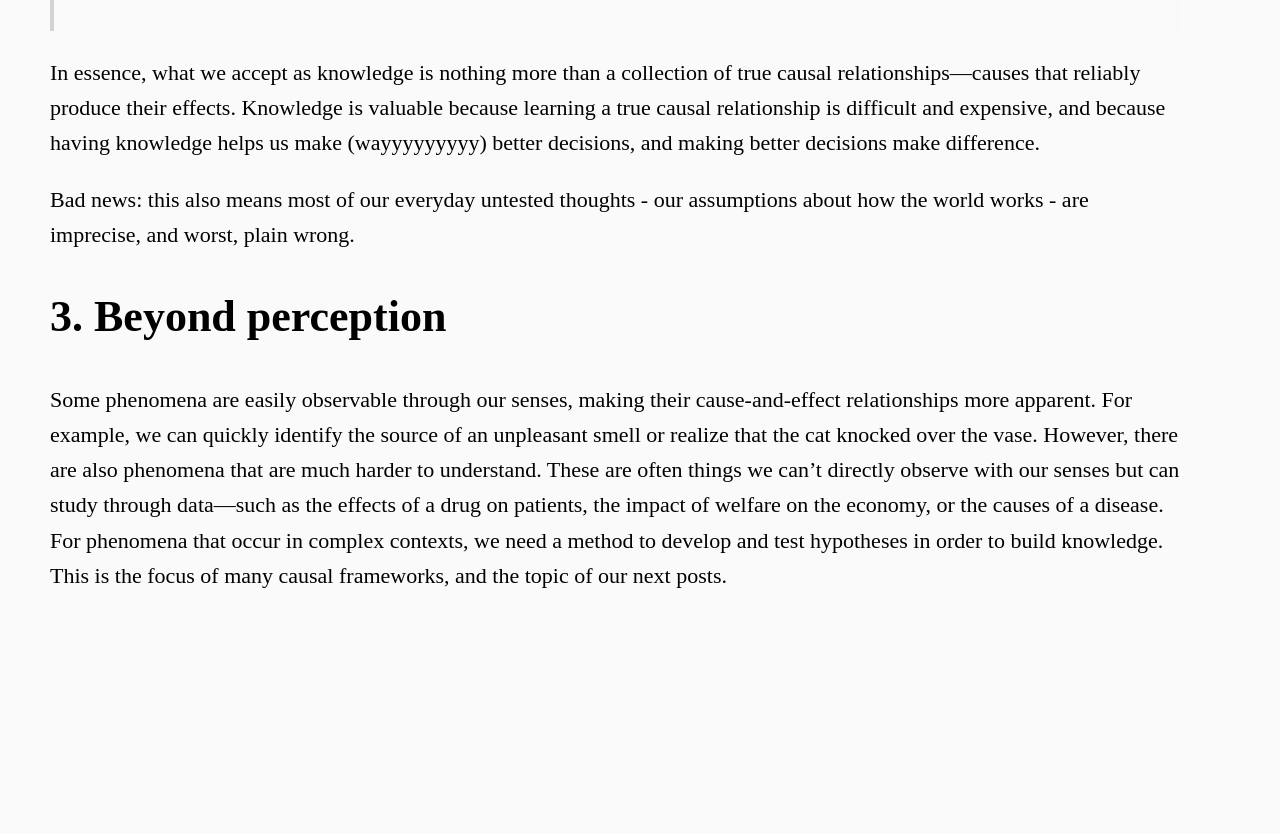
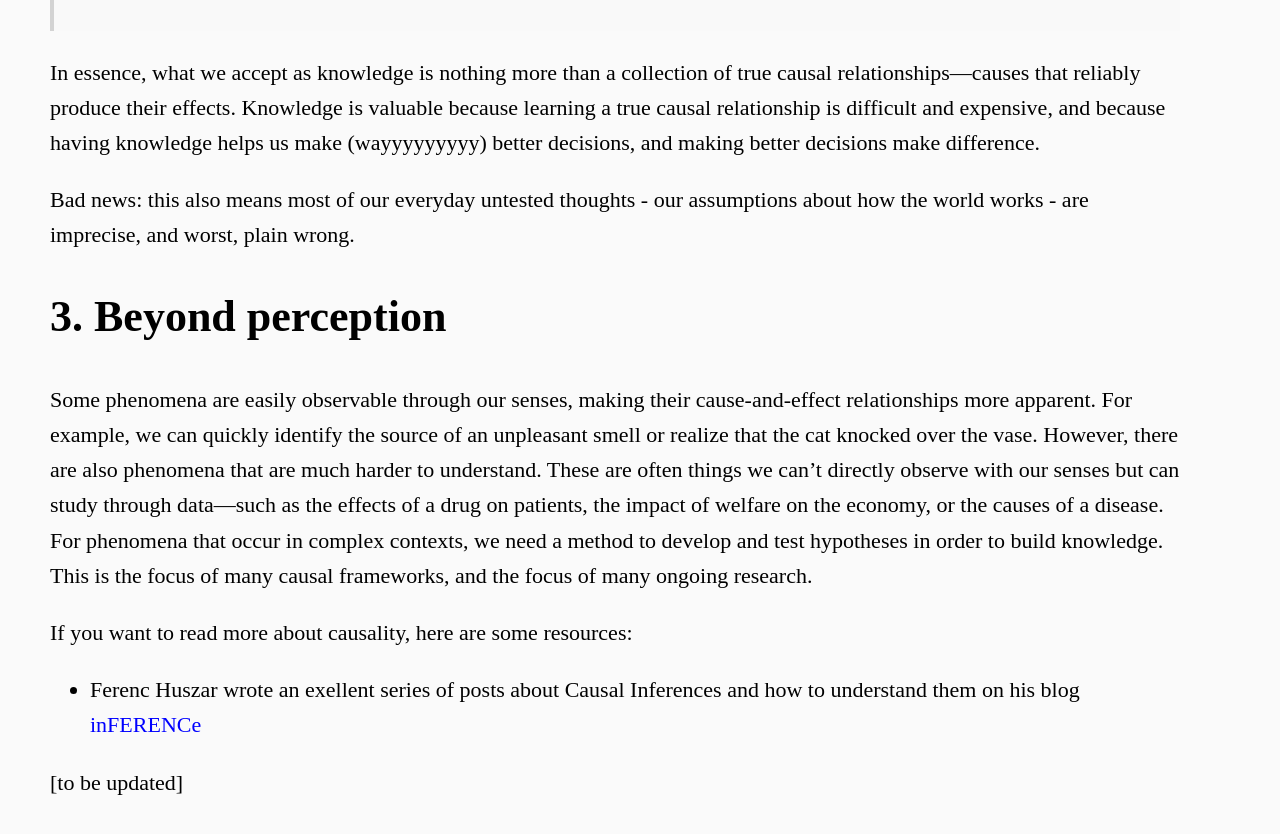
Before and after one commit to amezaikupan/blog, a Jekyll site: the page built from _posts/2025-09-23-causality-01.md, in a window 1280 px wide and 900 px high, scrolled down 972 px. Shown: the top 834 px of the window. Built offline with Jekyll 4.4.1, drawn with Linux system fonts in a browser that asks for light colours; before the commit the page ends 1665 px from its top, so only the background shows below that; some of the changed text lies outside the part shown.

Commit message:
Edit post

```diff
--- a/_posts/2025-09-23-causality-01.md
+++ b/_posts/2025-09-23-causality-01.md
@@ -32,4 +32,9 @@ Bad news: this also means most of our everyday untested thoughts - our assumptio
 # 3. Beyond perception
 
 Some phenomena are easily observable through our senses, making their cause-and-effect relationships more apparent. For example, we can quickly identify the source of an unpleasant smell or realize that the cat knocked over the vase. However, there are also phenomena that are much harder to understand. These are often things we can’t directly observe with our senses but can study through data—such as the effects of a drug on patients, the impact of welfare on the economy, or the causes of a disease.
-For phenomena that occur in complex contexts, we need a method to develop and test hypotheses in order to build knowledge. This is the focus of many causal frameworks, and the topic of our next posts.
+For phenomena that occur in complex contexts, we need a method to develop and test hypotheses in order to build knowledge. This is the focus of many causal frameworks, and the focus of many ongoing research.
+
+If you want to read more about causality, here are some resources:
+- Ferenc Huszar wrote an exellent series of posts about Causal Inferences and how to understand them on his blog [inFERENCe](https://www.inference.vc/untitled/)
+
+[to be updated]
```
Also changed, not shown: other parts of _posts/2025-09-23-causality-01.md (+1 -1 lines).
